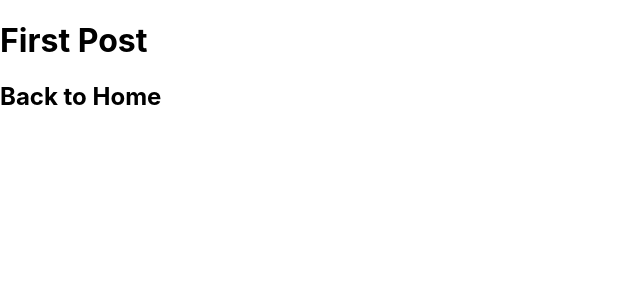
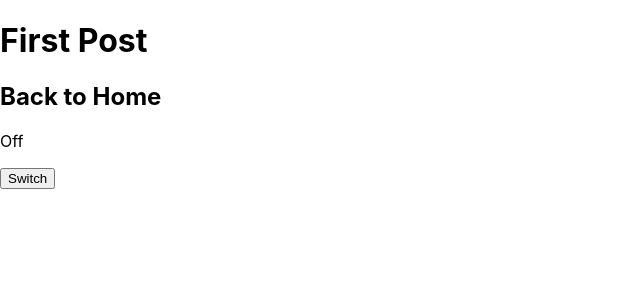
Before and after one commit to wichaisw/practice_nextjs, a Next.js app: page /posts/first-post in a window 1280 px wide. Shown: the top 300 px of the page, without its empty margins (0-640 px from the left). Built offline with nearby package versions, Linux system fonts and the light colour scheme.

Commit message:
feat: example onOff state

```diff
--- a/pages/posts/first-post.js
+++ b/pages/posts/first-post.js
@@ -1,6 +1,11 @@
 import Link from 'next/link';
+import { useState } from 'react';
+
 
 export default function FirstPort() {
+
+  const [onOff, setOnOff] = useState(false);
+
   return (
     <>
       <h1>First Post</h1>
@@ -9,6 +14,8 @@ export default function FirstPort() {
           <a>Back to Home</a>
         </Link>
       </h2>
+      <p>{onOff ? 'On' : 'Off'}</p>
+      <button onClick={() => setOnOff(!onOff)}>Switch</button>
     </>
   )
 }
```
